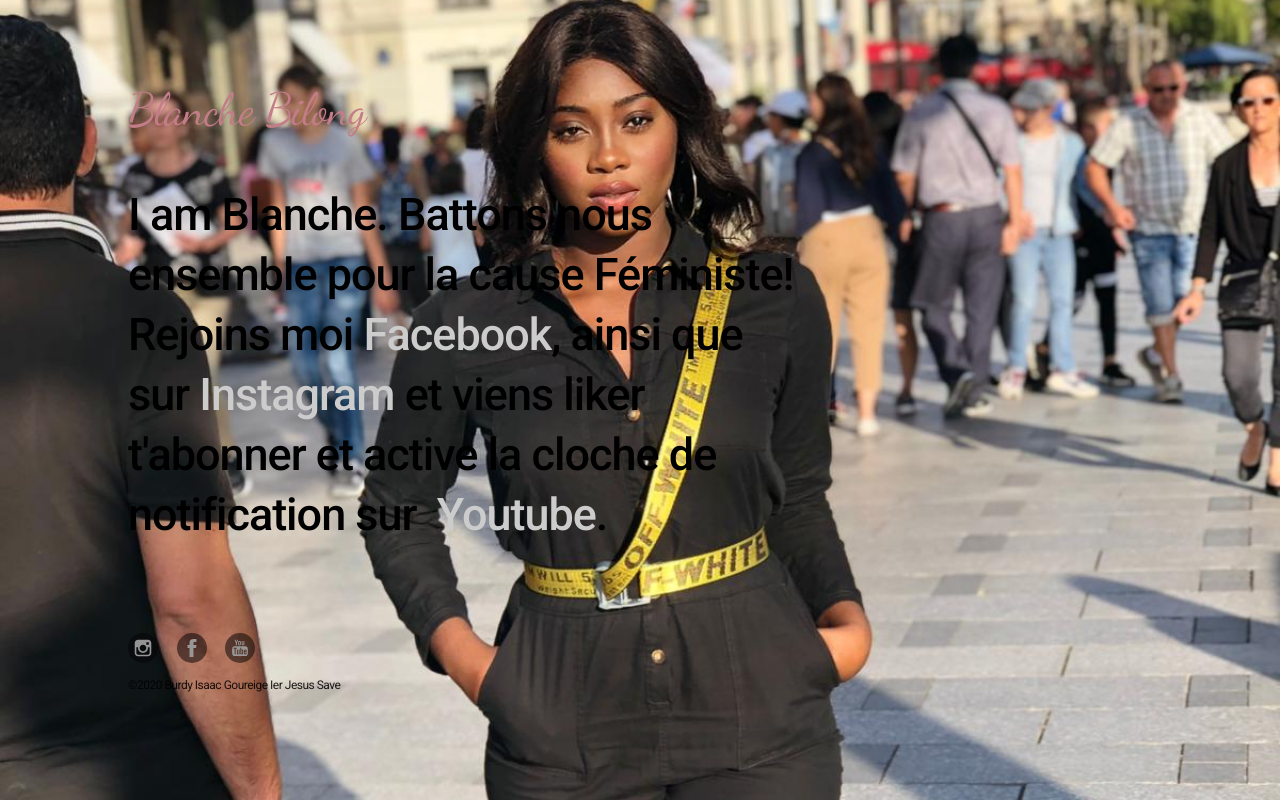
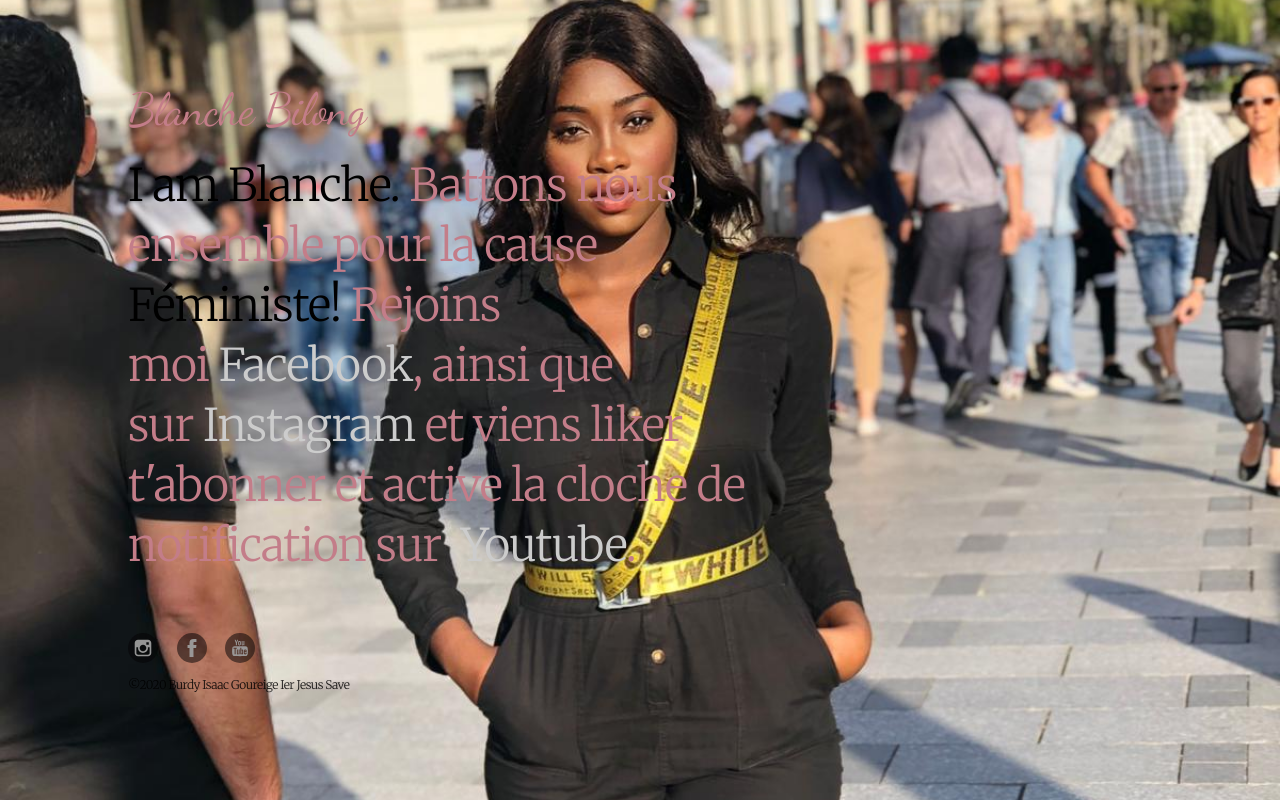
Before and after one commit to Burdy777/zache, a plain HTML site: page index.html in a window 1280 px wide. Drawn offline with Linux system fonts and the light colour scheme.

Commit message:
change color et font

```diff
--- a/assets/css/me.css
+++ b/assets/css/me.css
@@ -120,7 +120,7 @@ body.page-template-page-fullsingle-me {
   background-size: cover; }
   body.page-template-page-fullsingle-me p {
     margin-bottom: 28px;
-    font-family:
+    font-family: 'Merriweather', serif;
     color: #c37d89; }
     @media (max-width: 800px) {
       body.page-template-page-fullsingle-me p {
--- a/index.html
+++ b/index.html
@@ -31,6 +31,9 @@
 	<link rel='stylesheet' href='assets/css/me.css' type='text/css' media='screen' />
 	<link rel="preconnect" href="https://fonts.gstatic.com">
 <link href="https://fonts.googleapis.com/css2?family=Dancing+Script&display=swap" rel="stylesheet">
+
+<link rel="preconnect" href="https://fonts.gstatic.com">
+<link href="https://fonts.googleapis.com/css2?family=Merriweather:ital,wght@0,300;1,300&display=swap" rel="stylesheet">
 	<meta name="viewport" content="width=device-width,initial-scale=1" />
 
 </head>
@@ -50,7 +53,7 @@
 
 		<div class="bio">
 
-			<p>I am Blanche. Battons nous ensemble pour la cause Féministe! Rejoins moi <a href="https://fr-fr.facebook.com/blanche.bilong">Facebook</a>,
+			<p><span style="color:black">I am Blanche.</span> Battons nous ensemble pour la cause <span style="color:black">Féministe!</span> Rejoins moi <a href="https://fr-fr.facebook.com/blanche.bilong">Facebook</a>,
 				ainsi que sur <a href="https://www.instagram.com/blanchebilong/?hl=en">Instagram</a> et viens liker t'abonner et active la cloche de notification sur
 				<a href="https://www.youtube.com/watch?v=svVajSK-z3o&ab_channel=Heureduconteanim%C3%A9e">Youtube</a>.</p>
 
```
